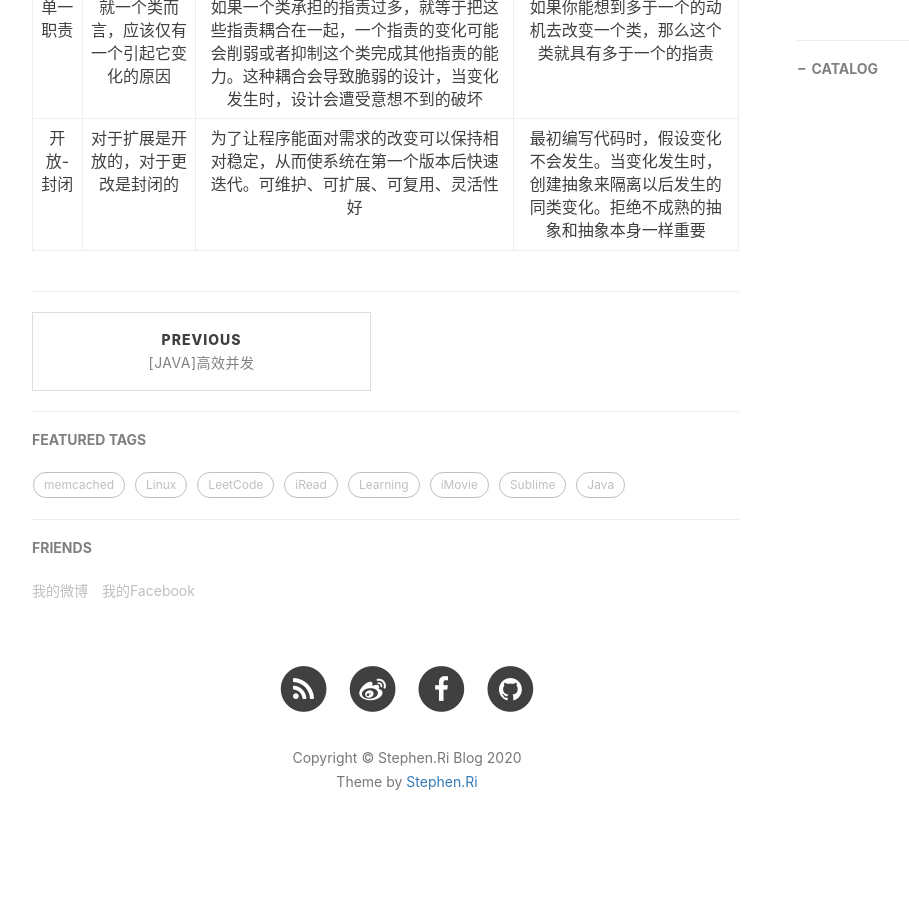
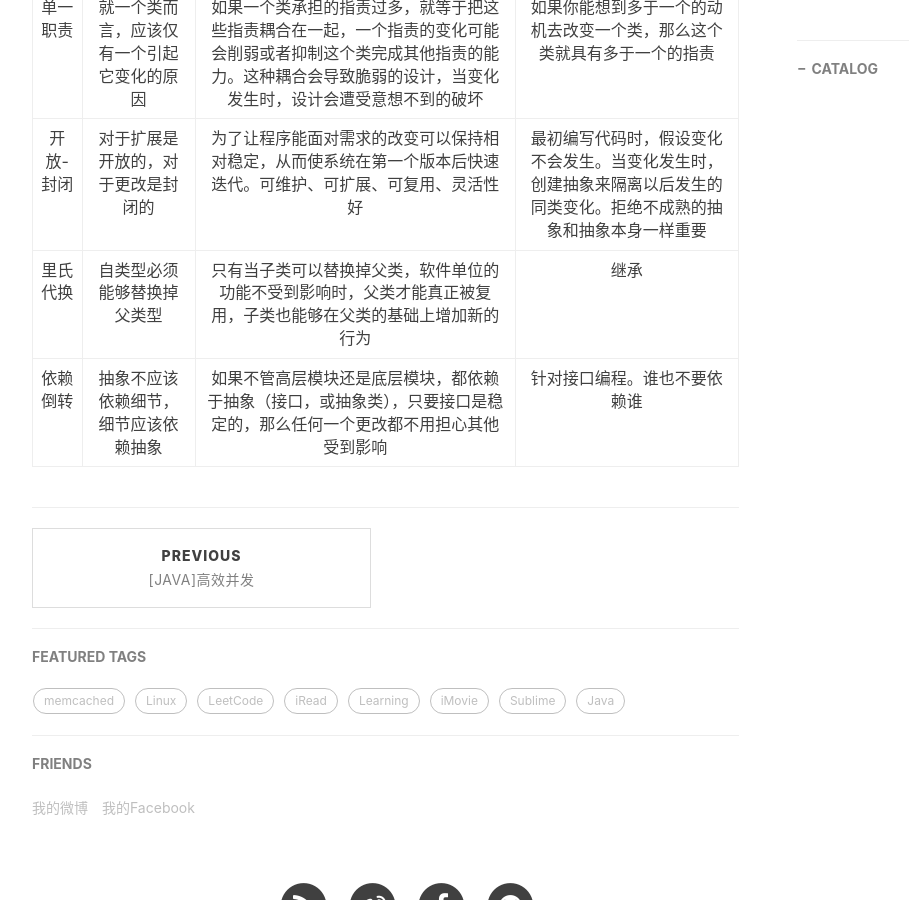
Before and after one commit to StephenRi/StephenRi.github.io, a Jekyll site: the page built from _posts/2020-05-21-[Java]设计原则.md, in a window 1280 px wide and 900 px high, scrolled down 618 px. Shown: the whole window, without its empty margins (233-1142 px from the left). Built offline with Jekyll 4.4.1, drawn with Linux system fonts in a browser that asks for light colours; nearby versions of some CDN libraries; comment, search, counter and statistics services are not loaded; before the commit the page ends 1477 px from its top, so only the background shows below that.

Commit message:
Update 2020-05-21-[Java]设计原则.md

```diff
--- a/_posts/2020-05-21-[Java]设计原则.md
+++ b/_posts/2020-05-21-[Java]设计原则.md
@@ -14,3 +14,5 @@ tags:
 | :-: | :-: | :-: | :-: |
 | 单一职责 | 就一个类而言，应该仅有一个引起它变化的原因 | 如果一个类承担的指责过多，就等于把这些指责耦合在一起，一个指责的变化可能会削弱或者抑制这个类完成其他指责的能力。这种耦合会导致脆弱的设计，当变化发生时，设计会遭受意想不到的破坏 | 如果你能想到多于一个的动机去改变一个类，那么这个类就具有多于一个的指责 |
 | 开放-封闭 | 对于扩展是开放的，对于更改是封闭的 | 为了让程序能面对需求的改变可以保持相对稳定，从而使系统在第一个版本后快速迭代。可维护、可扩展、可复用、灵活性好 | 最初编写代码时，假设变化不会发生。当变化发生时，创建抽象来隔离以后发生的同类变化。拒绝不成熟的抽象和抽象本身一样重要 |
+| 里氏代换 | 自类型必须能够替换掉父类型 | 只有当子类可以替换掉父类，软件单位的功能不受到影响时，父类才能真正被复用，子类也能够在父类的基础上增加新的行为 | 继承 |
+| 依赖倒转 | 抽象不应该依赖细节，细节应该依赖抽象 | 如果不管高层模块还是底层模块，都依赖于抽象（接口，或抽象类），只要接口是稳定的，那么任何一个更改都不用担心其他受到影响 | 针对接口编程。谁也不要依赖谁 |
```
